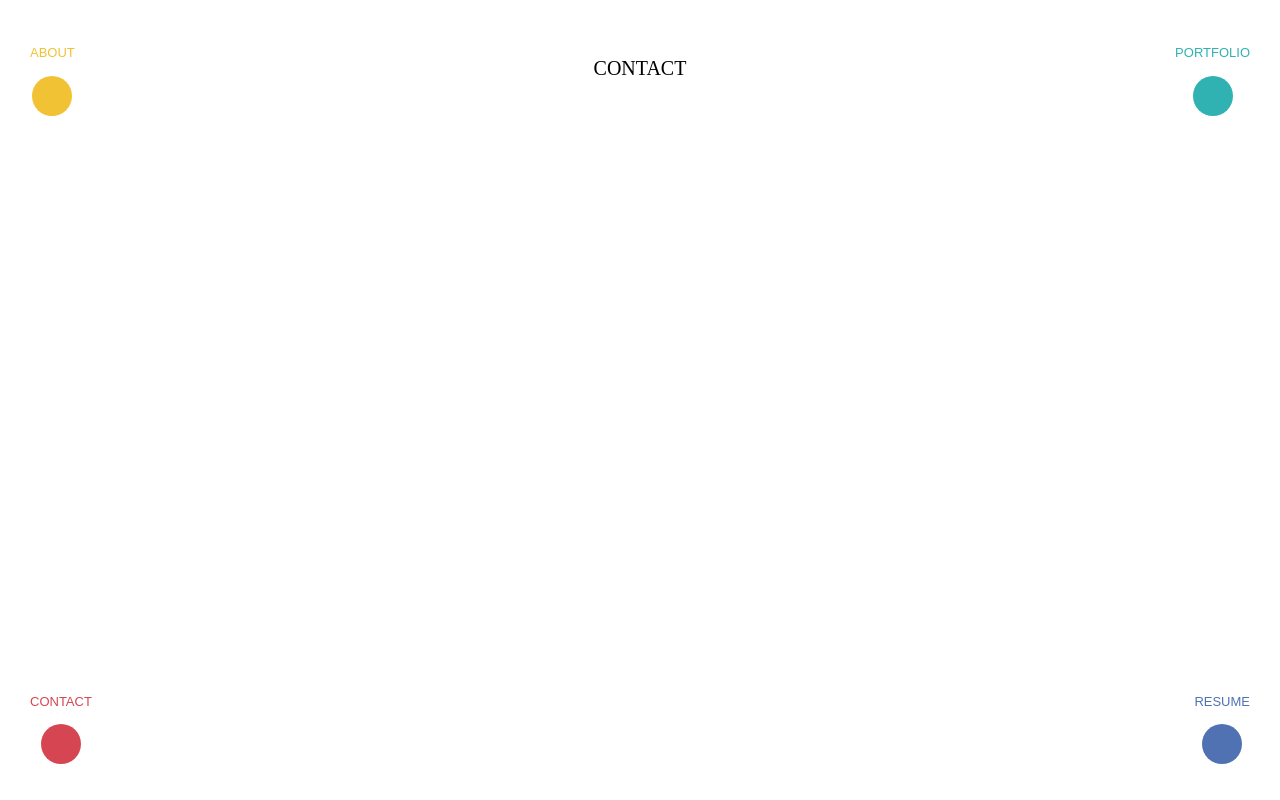
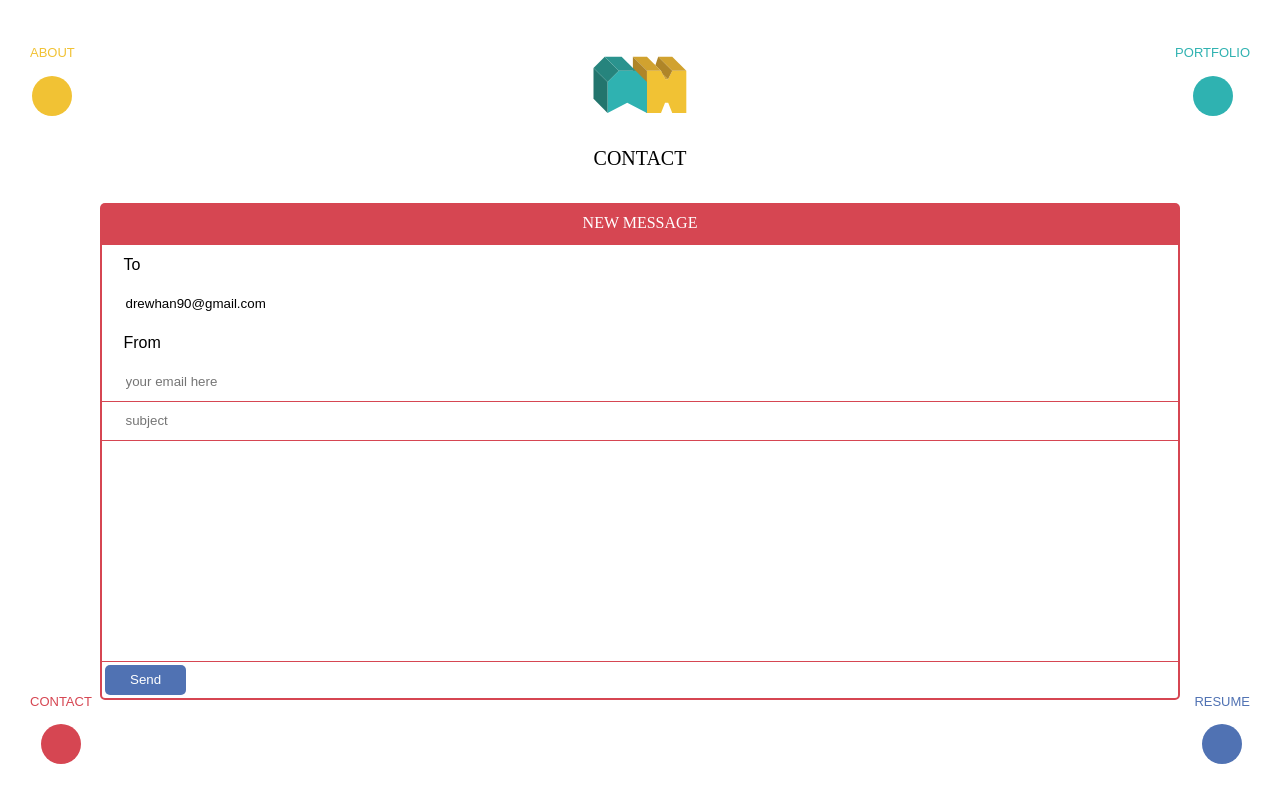
Before and after one commit to drewhan90/andrewyhanPortfolio, a React (Create React App) app: page / in a window 1280 px wide. Both pictures are taken after a click on the item "CONTACT". Built offline with nearby package versions, Linux system fonts and the light colour scheme.

Commit message:
Contact Page

```diff
--- a/src/App.css
+++ b/src/App.css
@@ -75,6 +75,10 @@ section > header {
 .App-nav li {
   display: inline-block;
   text-align: center;
+}
+
+.Nav-home .App-logo {
+  width: 120px;
 }
 
 .Nav-about {
@@ -241,3 +245,37 @@ li.Nav-contact {
     padding: 0 20px;
   }
 }
+
+/* ==== CONTACT PAGE ==== */
+.Contact-header {
+  border-top-left-radius: 5px;
+  border-top-right-radius: 5px;
+  background-color: #D64652;
+  color: #FFF;
+}
+
+.Contact-header h2 {
+  margin: 0;
+  padding: 8px;
+}
+
+.Contact-form {
+  border: 2px solid #D64652;
+  border-bottom-left-radius: 5px;
+  border-bottom-right-radius: 5px;
+  text-align: left;
+}
+
+.form-item {
+  border-bottom: 1px solid #D64652;
+}
+
+#Contact-send {
+  margin: 3px;
+  padding: 5px 25px;
+  border-radius: 5px;
+  background-color: #5072B3;
+  color: #FFF;
+  text-transform: capitalize;
+  cursor: pointer;
+}
--- a/src/App.js
+++ b/src/App.js
@@ -1,8 +1,10 @@
 import React, { Component } from 'react';
 
 // Page Contents
-import About from './About';
-import Portfolio from './Portfolio';
+import About from './pages/About';
+import Portfolio from './pages/Portfolio';
+import Contact from './pages/Contact';
+import Resume from './pages/Contact';
 
 import logo from './logo.svg';
 import './App.css';
@@ -32,6 +34,9 @@ class App extends Component {
     return (
       <div className="App">
         <div className="App-container">
+          <header className="Nav-home" onClick={(e) => this._changeContent('home', e)}>
+            <img src={logo} className="App-logo" alt="logo" />
+          </header>
           <Content type={this.state.contentType}></Content>
           <nav className="App-nav">
             <ul className="row">
@@ -109,22 +114,12 @@ class Content extends Component {
     }
     else if (this.props.type === 'contact') {
       return (
-        <div className="App-content">
-          <header>
-            <h1>CONTACT</h1>
-          </header>
-          <section>
-            <form>
-            </form>
-          </section>
-        </div>
+        <Contact />
       )
     }
     else if (this.props.type === 'resume') {
       return (
-        <div className="App-content">
-          <h1>RESUME</h1>
-        </div>
+        <Resume />
       )
     }
     else {
--- a/src/index.css
+++ b/src/index.css
@@ -47,6 +47,23 @@ span {
 
 img {
   width: 100%;
+}
+
+input, textarea {
+  border: none;
+}
+
+textarea {
+  resize: none;
+}
+
+label {
+  text-align: left;
+  text-transform: capitalize;
+}
+
+input:focus, textarea:focus, button:focus { /* remove blue outline */
+  outline: 0;
 }
 
 @media only screen and (min-width: 1440px) {
--- a/src/About.js
+++ b/src/pages/About.js
@@ -1,6 +1,6 @@
 import React, { Component } from 'react';
-import myImg from './images/web_design.jpg';
-import './App.css';
+import myImg from '../images/web_design.jpg';
+import '../App.css';
 
 class About extends Component {
   constructor(props) {
--- /dev/null
+++ b/src/pages/Contact.js
@@ -0,0 +1,52 @@
+import React, { Component } from 'react';
+import '../App.css';
+
+class Contact extends Component {
+  constructor(props) {
+    super(props);
+    this.state = {
+        myEmail: 'drewhan90@gmail.com'
+    }
+  }
+  componentWillMount() {
+
+  }
+  componentDidMount() {
+
+  }
+  render() {
+    return (
+        <div className="App-content">
+          <header>
+            <h1>CONTACT</h1>
+          </header>
+          <section>
+            <header className="Contact-header">
+                <h2>new message</h2>
+            </header>
+            <form method="post" action={`mailto:${this.state.myEmail}`} className="Contact-form">
+                <div className="form-item">
+                    <div className="row">
+                        <label htmlFor="myEmail" className="col-1 col-3-sm">to</label>
+                        <input type="email" name="myEmail" id="Contact-myEmail" className="col-11 col-9-sm" value={this.state.myEmail}/>
+                    </div>
+                    <div className="row">
+                        <label htmlFor="yourEmail" className="col-1 col-3-sm">from</label>
+                        <input type="email" name="yourEmail" id="Contact-yourEmail" className="col-11 col-9-sm" placeholder="your email here" required/>
+                    </div>
+                </div>
+                <div className="form-item row">
+                    <input type="text" name="subject" id="Contact-subject" className="col-12-sm" placeholder="subject"/>
+                </div>
+                <div className="form-item row">
+                    <textarea name="message" id="Contact-message" className="col-12" cols="30" rows="10"></textarea>
+                </div>
+                <input type="submit" name="send" id="Contact-send" value="send"/>
+            </form>
+          </section>
+        </div>
+    );
+  }
+}
+
+export default Contact;
--- a/src/Portfolio.js
+++ b/src/pages/Portfolio.js
@@ -1,6 +1,6 @@
 import React, { Component } from 'react';
-import myImg from './images/web_design.jpg';
-import './App.css';
+import myImg from '../images/web_design.jpg';
+import '../App.css';
 
 class Portfolio extends Component {
   constructor(props) {
```
Also changed, not shown: src/pages/Resume.js (added, +26 -0 lines).
